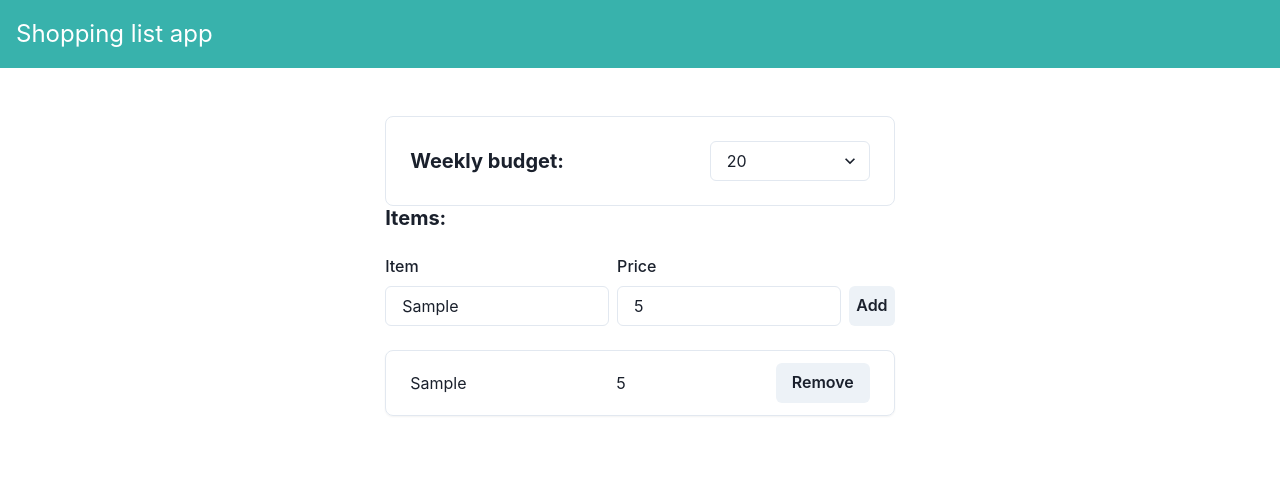
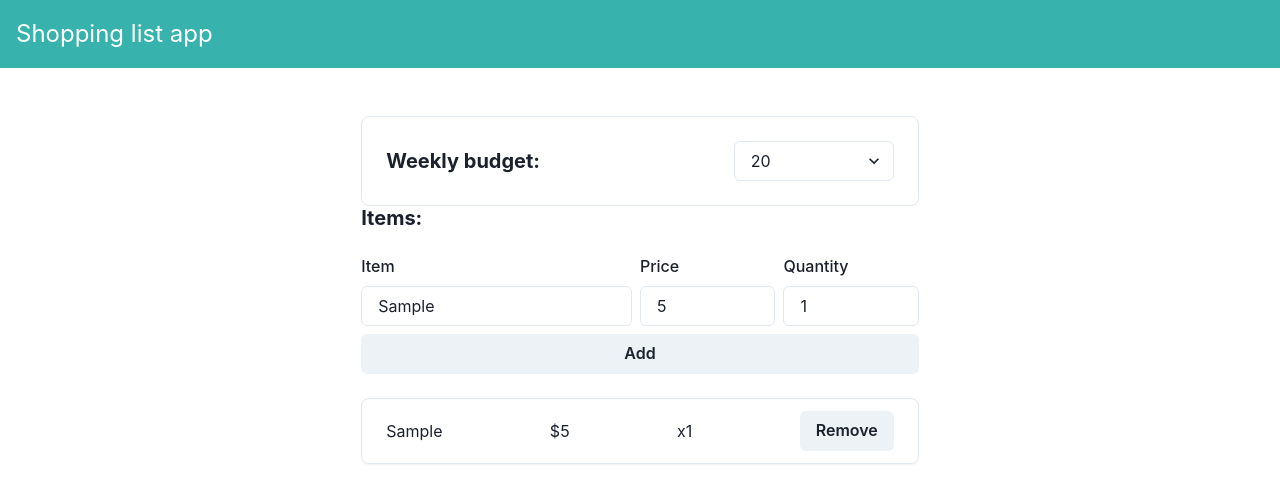
Before and after one commit to marklynskey/shopping-list, a React (Create React App) app: page / in a window 1280 px wide. Both pictures are taken after typing "Sample", "5" into the empty fields and a click on the button "Add". Shown: the top 502 px of the page. Built offline with nearby package versions, Linux system fonts and the light colour scheme.

Commit message:
add quantity field

```diff
--- a/src/App.jsx
+++ b/src/App.jsx
@@ -6,7 +6,12 @@ import ShoppingList from "./components/ShoppingList";
 const App = () => (
   <>
     <HeaderNav />
-    <Container p={12}>
+    <Container
+      paddingTop={12}
+      paddingBottom={12}
+      paddingLeft={6}
+      paddingRight={6}
+    >
       <BudgetBox />
       <ShoppingList />
     </Container>
--- a/src/components/AddItem.jsx
+++ b/src/components/AddItem.jsx
@@ -1,4 +1,11 @@
-import { Button, Flex, FormControl, FormLabel, Input } from "@chakra-ui/react";
+import {
+  Button,
+  Flex,
+  FormControl,
+  FormLabel,
+  Input,
+  Stack,
+} from "@chakra-ui/react";
 import { useState } from "react";
 
 const AddItem = ({ addItemHandler }) => {
@@ -8,18 +15,27 @@ const AddItem = ({ addItemHandler }) => {
   const [price, setPrice] = useState("");
   const onPriceChange = (event) => setPrice(event.target.value);
 
+  const [quantity, setQuantity] = useState("1");
+  const onQuantityChange = (event) => setQuantity(event.target.value);
+
   return (
-    <Flex alignItems="flex-end" gap={2}>
+    <Stack spacing={2}>
+      <Flex alignItems="flex-end" justifyContent="stretch" gap={2}>
         <FormControl>
           <FormLabel>Item</FormLabel>
           <Input value={name} onChange={onNameChange} />
         </FormControl>
-      <FormControl>
+        <FormControl width="50%">
           <FormLabel>Price</FormLabel>
           <Input type="number" value={price} onChange={onPriceChange} />
         </FormControl>
-      <Button onClick={() => addItemHandler(name, price)}>Add</Button>
+        <FormControl width="50%">
+          <FormLabel>Quantity</FormLabel>
+          <Input type="number" value={quantity} onChange={onQuantityChange} />
+        </FormControl>
       </Flex>
+      <Button onClick={() => addItemHandler(name, price, quantity)}>Add</Button>
+    </Stack>
   );
 };
 
--- a/src/components/Item.jsx
+++ b/src/components/Item.jsx
@@ -1,6 +1,6 @@
 import { Button, Flex, Text } from "@chakra-ui/react";
 
-const Item = ({ index, name, price, removeItemHandler }) => (
+const Item = ({ index, name, price, removeItemHandler, quantity }) => (
   <Flex
     alignItems="center"
     pt={3}
@@ -13,7 +13,8 @@ const Item = ({ index, name, price, removeItemHandler }) => (
     boxShadow="sm"
   >
     <Text flexGrow={1}>{name}</Text>
-    <Text flexGrow={1}>{price}</Text>
+    <Text flexGrow={1}>${price}</Text>
+    <Text flexGrow={1}>x{quantity}</Text>
     <Button flexBasis="auto" onClick={() => removeItemHandler(index)}>
       Remove
     </Button>
--- a/src/components/Items.jsx
+++ b/src/components/Items.jsx
@@ -3,13 +3,14 @@ import Item from "./Item";
 
 const Items = ({ items, removeItemHandler }) => (
   <Stack spacing={2}>
-    {items.map(({ name, price }, index) => (
+    {items.map(({ name, price, quantity }, index) => (
       <Item
         key={`${name}-${index}`}
         index={index}
         name={name}
         price={price}
         removeItemHandler={removeItemHandler}
+        quantity={quantity}
       />
     ))}
   </Stack>
--- a/src/components/ShoppingList.jsx
+++ b/src/components/ShoppingList.jsx
@@ -6,8 +6,11 @@ import Items from "./Items";
 const ShoppingList = () => {
   const [items, setItems] = useState([]);
 
-  const addItem = (name, price) => {
-    name && price && setItems([...items, { name, price }]);
+  const addItem = (name, price, quantity) => {
+    name &&
+      price &&
+      quantity &&
+      setItems([{ name, price, quantity }, ...items]);
   };
 
   const removeItem = (indexToRemove) =>
```
Lines whose indentation alone changed are shown as unchanged.
